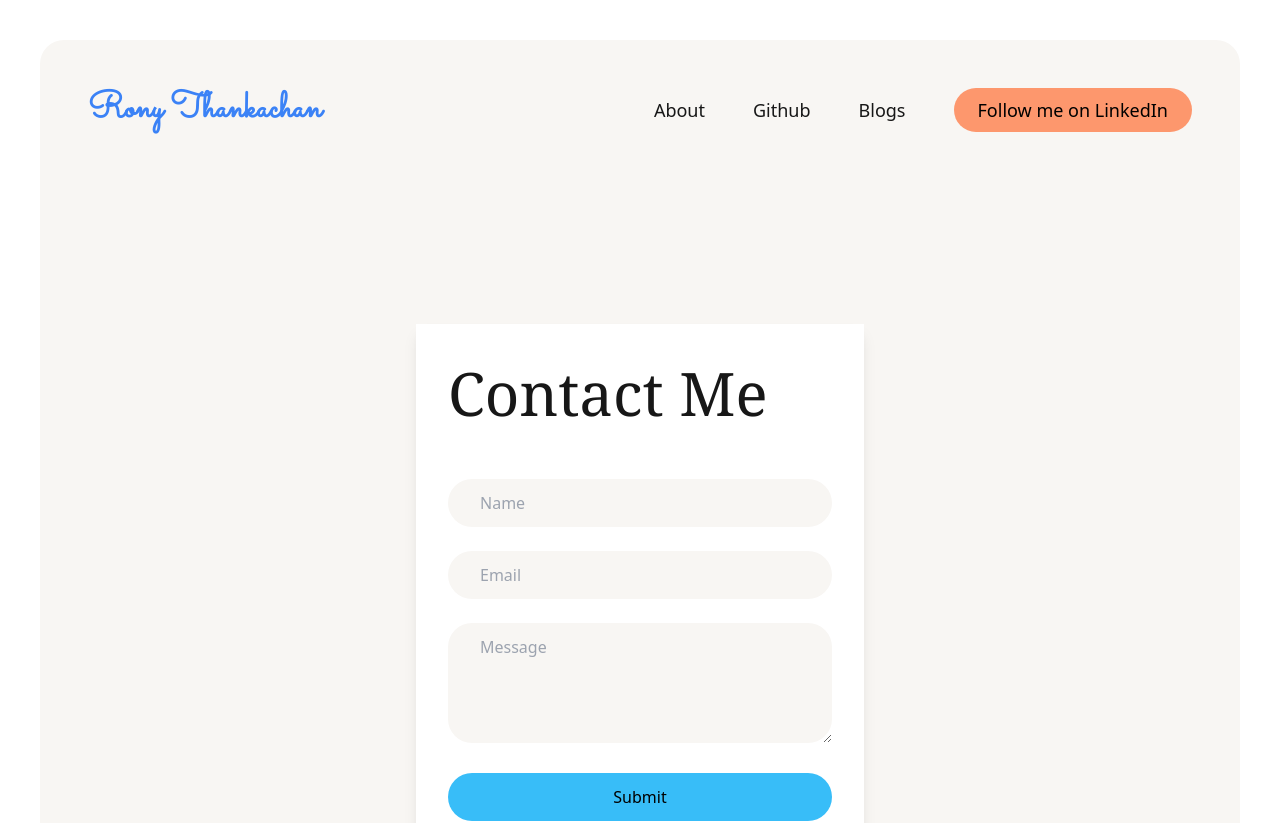
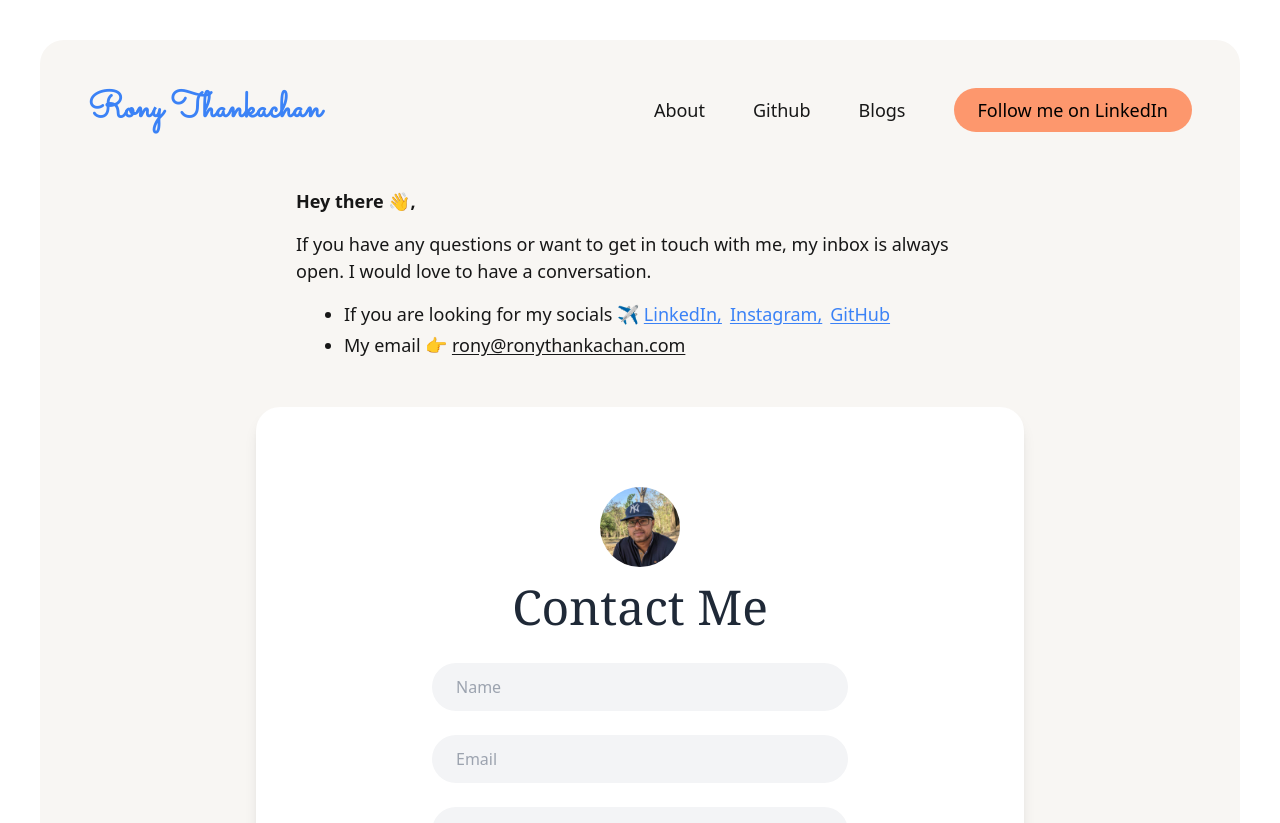
Before and after one commit to ronythankachan/ronythankachan.com, a Next.js app: page /contact in a window 1280 px wide. Shown: the top 823 px of the page. Built offline with nearby package versions, Linux system fonts and the light colour scheme; a web font is replaced by a local one.

Commit message:
Contact page style

```diff
--- /dev/null
+++ b/app/api/contact/route.ts
@@ -0,0 +1,40 @@
+import { NextResponse } from "next/server";
+import nodemailer from "nodemailer";
+
+export async function POST(request: Request) {
+  const { name, email, message } = await request.json();
+
+  if (!name || !email || !message) {
+    return NextResponse.json(
+      { error: "All fields are required" },
+      { status: 400 }
+    );
+  }
+
+  try {
+    // Create a transporter object using SMTP transport
+    const transporter = nodemailer.createTransport({
+      service: "Gmail",
+      auth: {
+        user: process.env.GMAIL_USER, // Your Gmail address
+        pass: process.env.GMAIL_PASS, // Your Gmail password or app password
+      },
+    });
+
+    // Set up email data
+    const mailOptions = {
+      from: email,
+      to: "rony@ronythankachan.com",
+      subject: "New message from your website contact form",
+      text: `Name: ${name}\nEmail: ${email}\nMessage: ${message}`,
+    };
+
+    // Send mail
+    await transporter.sendMail(mailOptions);
+
+    return NextResponse.json({ message: "Email sent successfully" });
+  } catch (error) {
+    console.error("Error sending email:", error);
+    return NextResponse.json({ error: "Error sending email" }, { status: 500 });
+  }
+}
--- /dev/null
+++ b/app/components/ContactIntro.tsx
@@ -0,0 +1,57 @@
+import Link from "next/link";
+const ContactIntro = () => {
+  return (
+    <div className="text-left max-w-3xl px-2 md:px-10 md:mx-auto">
+      <div className="leading-[1.5] md:leading-[1.5] text-lg flex flex-col gap-y-4">
+        <h1 className="font-bold">Hey there 👋,</h1>
+        <p>
+          If you have any questions or want to get in touch with me, my inbox is
+          always open. I would love to have a conversation.
+        </p>
+
+        <ul className="list-disc space-y-1 px-12">
+          <li>
+            If you are looking for my socials ✈️{" "}
+            <Link
+              className="underline underline-offset-2 mr-2 text-blue-500"
+              href="https://www.linkedin.com/in/ronythankachan/"
+              target="_blank"
+              rel="noopener noreferrer"
+            >
+              LinkedIn,
+            </Link>
+            <Link
+              className="underline underline-offset-2 mr-2 text-blue-500"
+              href="https://www.instagram.com/iampurplish/"
+              target="_blank"
+              rel="noopener noreferrer"
+            >
+              Instagram,
+            </Link>
+            <Link
+              className="underline underline-offset-2 mr-2 text-blue-500"
+              href="https://www.github.com/ronythankachan/"
+              target="_blank"
+              rel="noopener noreferrer"
+            >
+              GitHub
+            </Link>
+          </li>
+          <li>
+            My email 👉{" "}
+            <Link
+              className="underline underline-offset-2 mr-2"
+              href="mailto:rony@ronythankachan.com"
+              target="_blank"
+              rel="noopener noreferrer"
+            >
+              rony@ronythankachan.com
+            </Link>
+          </li>
+        </ul>
+      </div>
+    </div>
+  );
+};
+
+export default ContactIntro;
--- a/app/contact/page.tsx
+++ b/app/contact/page.tsx
@@ -2,6 +2,8 @@
 import React, { useState, useEffect } from "react";
 import HeroSection from "../components/shared/HeroSection";
 import Container from "../components/shared/Container";
+import ContactIntro from "../components/ContactIntro";
+import Image from "next/image";
 
 const Contact = () => {
   const [formData, setFormData] = React.useState({
@@ -61,14 +63,24 @@ const Contact = () => {
   return (
     <HeroSection>
       <Container>
-        <div className="flex justify-center items-center min-h-screen">
+        <ContactIntro />
         <form
-            className="space-y-6 bg-white p-8 shadow-lg max-w-md w-full"
+          className="space-y-6 shadow-lg px-8 md:px-44 py-20 rounded-3xl mt-12 mx-auto max-w-3xl bg-white"
           onSubmit={handleSubmit}
         >
-            <h1 className="text-[60px] leading-tight font-serif mb-12">
+          <div className="flex flex-col items-center justify-center gap-4 mb-8">
+            <Image
+              src="/rony2.jpeg"
+              alt="Rony's Picture"
+              width={80}
+              height={80}
+              className="rounded-full"
+            />
+            <h1 className="text-3xl md:text-5xl font-serif text-gray-800">
               Contact Me
             </h1>
+          </div>
+
           <div>
             <input
               type="text"
@@ -77,7 +89,7 @@ const Contact = () => {
               placeholder="Name"
               value={formData.name}
               onChange={handleChange}
-                className="flex-1 px-8 py-3 bg-grayBackground rounded-full outline-none w-full"
+              className="flex-1 px-6 py-3 bg-gray-100 rounded-full outline-none w-full focus:ring-2 focus:ring-sky-100"
               required
             />
           </div>
@@ -89,7 +101,7 @@ const Contact = () => {
               placeholder="Email"
               value={formData.email}
               onChange={handleChange}
-                className="flex-1 px-8 py-3 bg-grayBackground rounded-full outline-none w-full"
+              className="flex-1 px-6 py-3 bg-gray-100 rounded-full outline-none w-full focus:ring-2 focus:ring-sky-100"
               required
             />
           </div>
@@ -101,7 +113,7 @@ const Contact = () => {
               placeholder="Message"
               value={formData.message}
               onChange={handleChange}
-                className="flex-1 px-8 py-3 bg-grayBackground rounded-3xl outline-none w-full"
+              className="flex-1 px-6 py-3 bg-gray-100 rounded-3xl outline-none w-full focus:ring-2 focus:ring-sky-100"
               required
             />
           </div>
@@ -119,12 +131,12 @@ const Contact = () => {
           <div>
             <button
               type="submit"
-                className="w-full px-8 py-3 bg-sky-400 text-black rounded-full font-medium hover:bg-sky-200 transition-colors flex items-center justify-center"
+              className="w-full px-8 py-3 bg-gradient-to-r from-sky-400 to-sky-600 text-white rounded-full font-medium hover:from-sky-500 hover:to-sky-700 transition-colors flex items-center justify-center"
               disabled={isLoading}
             >
               {isLoading ? (
                 <svg
-                    className="animate-spin h-5 w-5 text-black"
+                  className="animate-spin h-5 w-5 text-white"
                   xmlns="http://www.w3.org/2000/svg"
                   fill="none"
                   viewBox="0 0 24 24"
@@ -149,7 +161,6 @@ const Contact = () => {
             </button>
           </div>
         </form>
-        </div>
       </Container>
     </HeroSection>
   );
```
Lines whose indentation alone changed are shown as unchanged.
